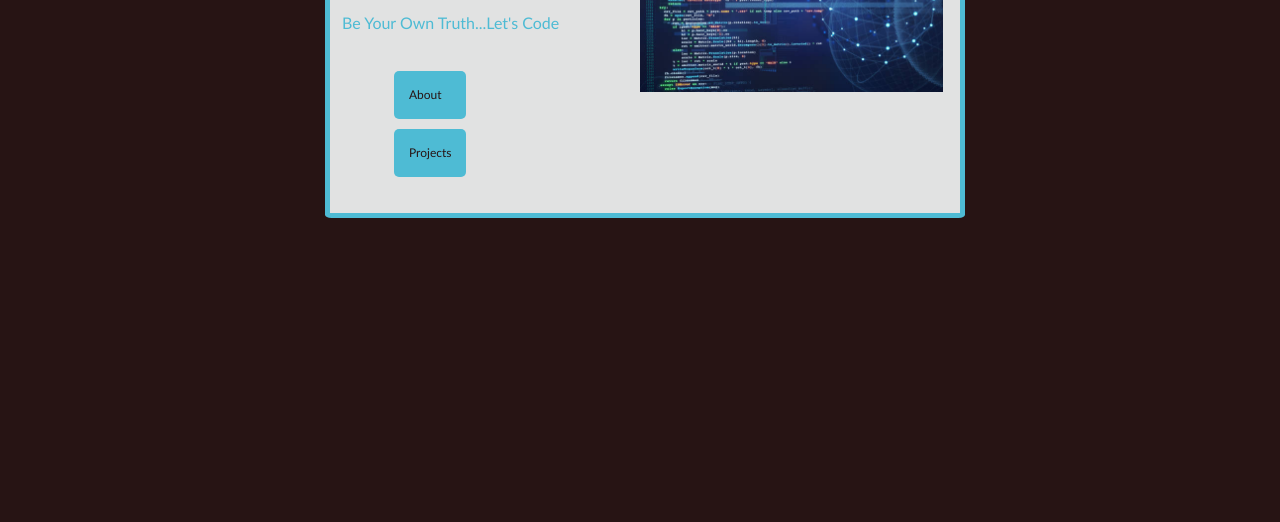
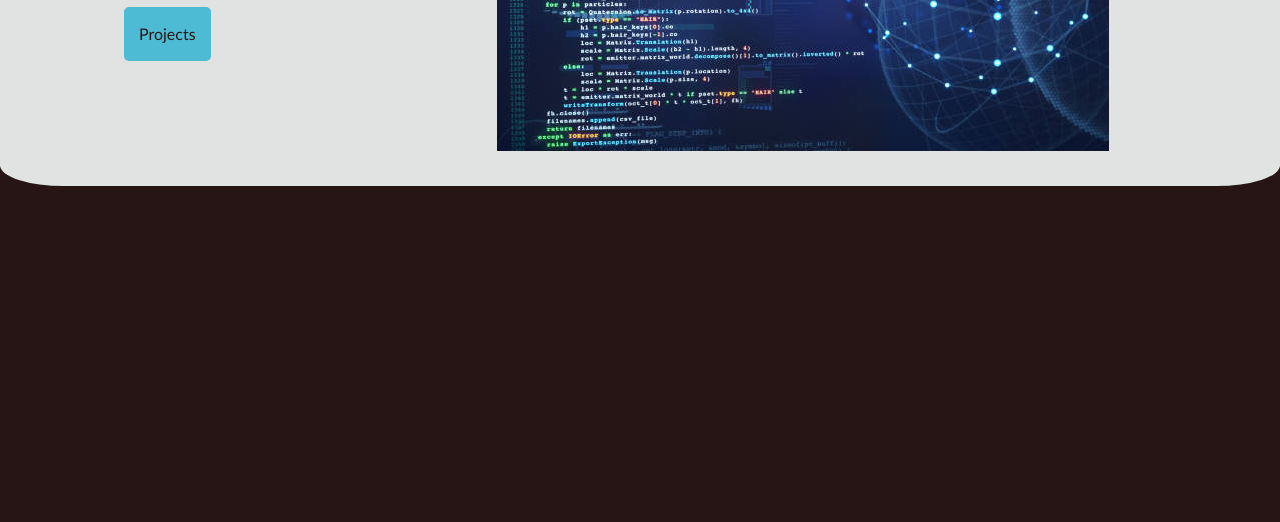
Before and after one commit to Nette2026/portfolio, a plain HTML site: page landing.html in a window 1280 px wide. Shown: the part 278-800 px from the top of the page. Drawn offline with nearby package versions, Linux system fonts and the light colour scheme.

Commit message:
made a couple of changes

```diff
--- a/css/style.css
+++ b/css/style.css
@@ -18,27 +18,22 @@ body {
     background-color: var(--bgcolor);
 }
 
- #landing {
-    margin: 159px;
-    margin-left: 325px;
-    justify-content: center;
-    width: 50%;
-    display: flex;
-    border: 5px solid var(--text);
-    border-radius: 1%;
-    background-color: var(--subtext);
+/* Landing Page */
+
+#landing {
+    margin-top: 35px;
+}
+
+.sec-main {
+    border-radius: 5%;
+    margin-top: 50px;
+    background-color: #e1e2e2;
 }
 
  img {
     width: fit-content;
     margin: 15px;
     padding: 20px;
-    /* border: 4px solid var(--text); */
-    /* border-radius: 10px; */
-}
- .nav {
-    padding: 10px;
-    font-size: 12px;
 }
 
  .nav-link {
--- a/landing.html
+++ b/landing.html
@@ -9,10 +9,10 @@
 </head>
 <body>
 <main class="main">
-    <section class="section sec-main" id="landing">
+    <section class="section sec-main">
         <div class="container">
             <div class="row">
-                <div class="col-md-5">
+                <div class="col-md-4" id="landing">
                     <h2>Antwonette Williams</h2>
                     <p>Junior Developer</p>
                     <p>Be Your Own Truth...Let's Code</p>
@@ -23,7 +23,7 @@
                         </ul>
                     </nav>
                 </div>
-                <div class="col-md-7">
+                <div class="col-md-8">
                     <img src="image/coding.jpg" alt="Antwonette Williams" class="img-fluid"/>
                 </div>
             </div>
```
Also changed, not shown: about.html (+6 -5 lines), project.html (+1 -1 lines).
